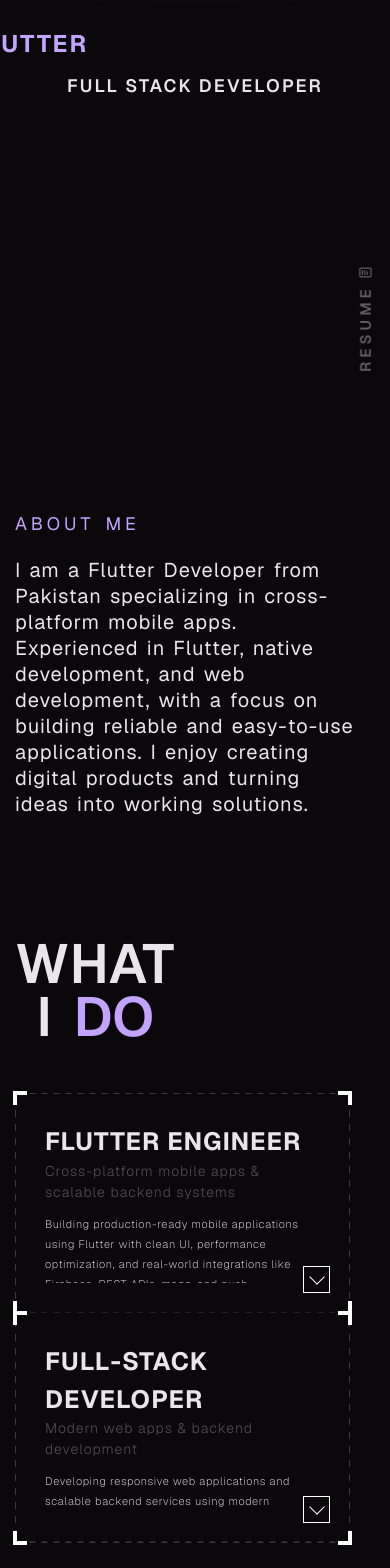
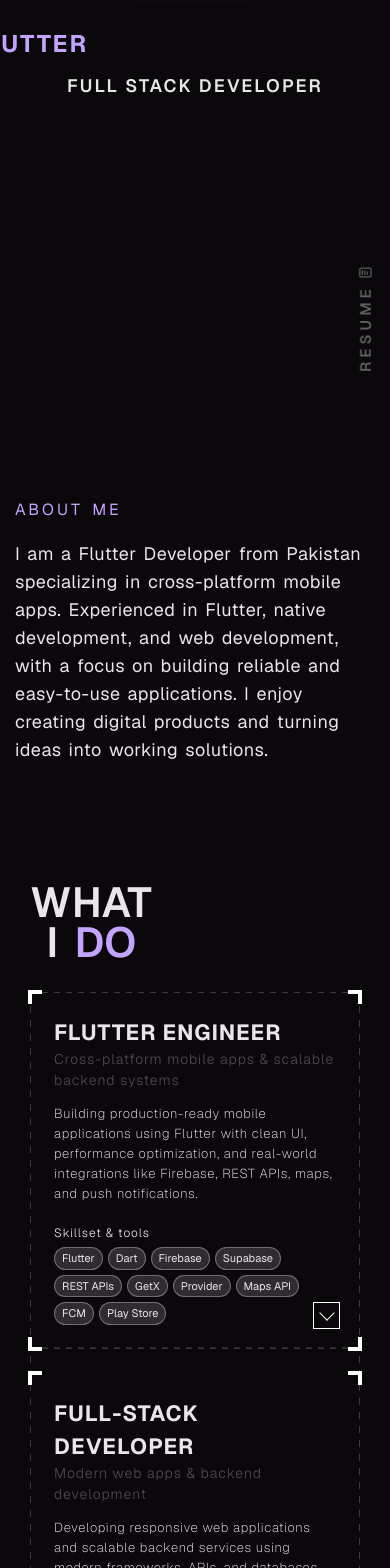
Before and after one commit to codexahmar/3D-portfolio, a React (Vite) app: page / in a window 390 px wide. Shown: the part 432-2000 px from the top of the page. Built offline with nearby package versions, Linux system fonts and the light colour scheme.

Commit message:
made the skills section responsive

```diff
--- a/src/components/styles/About.css
+++ b/src/components/styles/About.css
@@ -41,6 +41,36 @@
 
 .about-me .split-line {
   display: block;
+}
+
+@media only screen and (max-width: 768px) {
+  .about-section {
+    justify-content: flex-start;
+    width: 100%;
+    padding: 0 15px;
+    box-sizing: border-box;
+  }
+
+  .about-me {
+    width: 100%;
+    max-width: 100%;
+    padding: 30px 0;
+  }
+
+  .about-me h3 {
+    font-size: 16px;
+    letter-spacing: 3px;
+    margin-bottom: 12px;
+  }
+
+  .about-me p {
+    font-size: 18px;
+    line-height: 28px;
+    letter-spacing: 0.5px;
+    text-align: left;
+    overflow-wrap: break-word;
+    word-wrap: break-word;
+  }
 }
 
 @media only screen and (min-width: 600px) {
--- a/src/components/styles/TechStackNew.css
+++ b/src/components/styles/TechStackNew.css
@@ -183,59 +183,70 @@
     margin-bottom: 35px;
   }
 
+  .techstack-new {
+    padding: 60px 0;
+  }
+
+  .techstack-content {
+    padding: 0 12px;
+    overflow: hidden;
+  }
+
+  /* Size items so the widest row (12) fits the viewport — keeps pyramid shape */
   .techstack-pyramid {
-    gap: 8px;
+    --row-gap: 6px;
+    --max-row-items: 12;
+    --pyramid-padding: 24px;
+    --item-size: calc(
+      (100vw - var(--pyramid-padding) - (var(--max-row-items) - 1) * var(--row-gap)) /
+        var(--max-row-items)
+    );
+    gap: var(--row-gap);
+    width: 100%;
   }
 
   .techstack-row {
-    gap: 8px;
+    flex-wrap: nowrap;
+    gap: var(--row-gap);
+    justify-content: center;
   }
 
   .techstack-item {
-    width: 45px;
-    height: 56px;
-    padding: 6px;
+    flex-shrink: 0;
+    width: var(--item-size);
+    height: calc(var(--item-size) * 1.3);
+    padding: 5px;
+    border-radius: 8px;
   }
 
   .techstack-item img {
-    width: 22px;
-    height: 22px;
+    width: calc(var(--item-size) * 0.55);
+    height: calc(var(--item-size) * 0.55);
   }
 
   .techstack-item span {
-    font-size: 7px;
-    max-width: 42px;
+    font-size: max(6px, calc(var(--item-size) * 0.18));
+    max-width: 100%;
+    margin-top: 3px;
+    white-space: nowrap;
+    overflow: hidden;
+    text-overflow: ellipsis;
+  }
+}
+
+@media screen and (max-width: 768px) {
+  .techstack-content h2 {
+    font-size: 40px;
+    margin-bottom: 30px;
+  }
+
+  .techstack-pyramid {
+    --row-gap: 4px;
   }
 }
 
 @media screen and (max-width: 600px) {
   .techstack-content h2 {
-    font-size: 36px;
-  }
-
-  .techstack-pyramid {
-    gap: 6px;
-  }
-
-  .techstack-row {
-    gap: 6px;
-  }
-
-  .techstack-item {
-    width: 40px;
-    height: 50px;
-    padding: 5px;
-    border-radius: 8px;
-  }
-
-  .techstack-item img {
-    width: 20px;
-    height: 20px;
-  }
-
-  .techstack-item span {
-    font-size: 6px;
-    max-width: 38px;
-    margin-top: 3px;
+    font-size: 32px;
   }
 }
--- a/src/components/styles/WhatIDo.css
+++ b/src/components/styles/WhatIDo.css
@@ -383,7 +383,7 @@
   }
 
   .what-box:last-child {
-    height: 500px;
+    height: auto;
   }
 
   .what-box {
@@ -398,33 +398,31 @@
 
   .what-box-in {
     margin-left: 0px;
-    height: 450px;
+    height: auto;
+    flex-direction: column;
+    gap: 24px;
   }
 
   .what-content h5,
   .what-content-flex {
-    opacity: 0;
-    transition: 0.3s;
-  }
-
-  .what-noTouch:hover h5,
-  .what-content-active h5,
-  .what-noTouch:hover .what-content-flex,
-  .what-content-active .what-content-flex {
     opacity: 1;
   }
 
   .what-content {
     padding: 30px;
+    min-height: auto !important;
+    height: auto !important;
   }
 
   .what-content p {
-    font-size: 11px;
+    font-size: 13px;
+    line-height: 20px;
   }
 
   .what-noTouch:hover,
   .what-content-active {
-    padding: 10px 30px;
+    min-height: auto;
+    padding: 30px;
   }
 
   .what-tags {
@@ -434,11 +432,25 @@
   .what-noTouch:hover~.what-content,
   .what-box-in:hover .what-noTouch:not(:hover),
   .what-content.what-sibling {
-    padding: 5px 30px;
+    min-height: auto;
+    padding: 30px;
   }
 
   .what-content h3 {
     font-size: 25px;
+  }
+
+  .what-content-in {
+    height: auto;
+    overflow: visible;
+  }
+
+  .what-border1 svg {
+    width: 100%;
+  }
+
+  .what-border2 svg {
+    height: 100%;
   }
 }
 
@@ -447,11 +459,27 @@
     place-items: inherit;
     align-items: start;
     justify-content: left;
+    padding: 40px 0;
   }
 
   .what-box {
-    max-width: calc(100% - 25px);
-    margin: 0;
+    max-width: calc(100% - 30px);
+    margin: 0 auto;
+    width: 100%;
+  }
+
+  .what-box h2 {
+    font-size: 42px;
+    line-height: 40px;
+    margin: 30px 0;
+  }
+
+  .what-content {
+    padding: 24px;
+  }
+
+  .what-content h3 {
+    font-size: 22px;
   }
 }
 
--- a/src/components/utils/splitText.ts
+++ b/src/components/utils/splitText.ts
@@ -11,9 +11,32 @@ gsap.registerPlugin(ScrollTrigger);
 
 export default function setSplitText() {
   ScrollTrigger.config({ ignoreMobileResize: true });
-  if (window.innerWidth < 900) return;
   const paras: NodeListOf<ParaElement> = document.querySelectorAll(".para");
   const titles: NodeListOf<ParaElement> = document.querySelectorAll(".title");
+
+  if (window.innerWidth < 900) {
+    paras.forEach((para: ParaElement) => {
+      if (para.anim) {
+        para.anim.kill();
+        para.anim = undefined;
+      }
+      if (para.split) {
+        para.split.revert();
+        para.split = undefined;
+      }
+    });
+    titles.forEach((title: ParaElement) => {
+      if (title.anim) {
+        title.anim.kill();
+        title.anim = undefined;
+      }
+      if (title.split) {
+        title.split.revert();
+        title.split = undefined;
+      }
+    });
+    return;
+  }
 
   const TriggerStart = window.innerWidth <= 1024 ? "top 60%" : "20% 60%";
   const ToggleAction = "play pause resume reverse";
```
